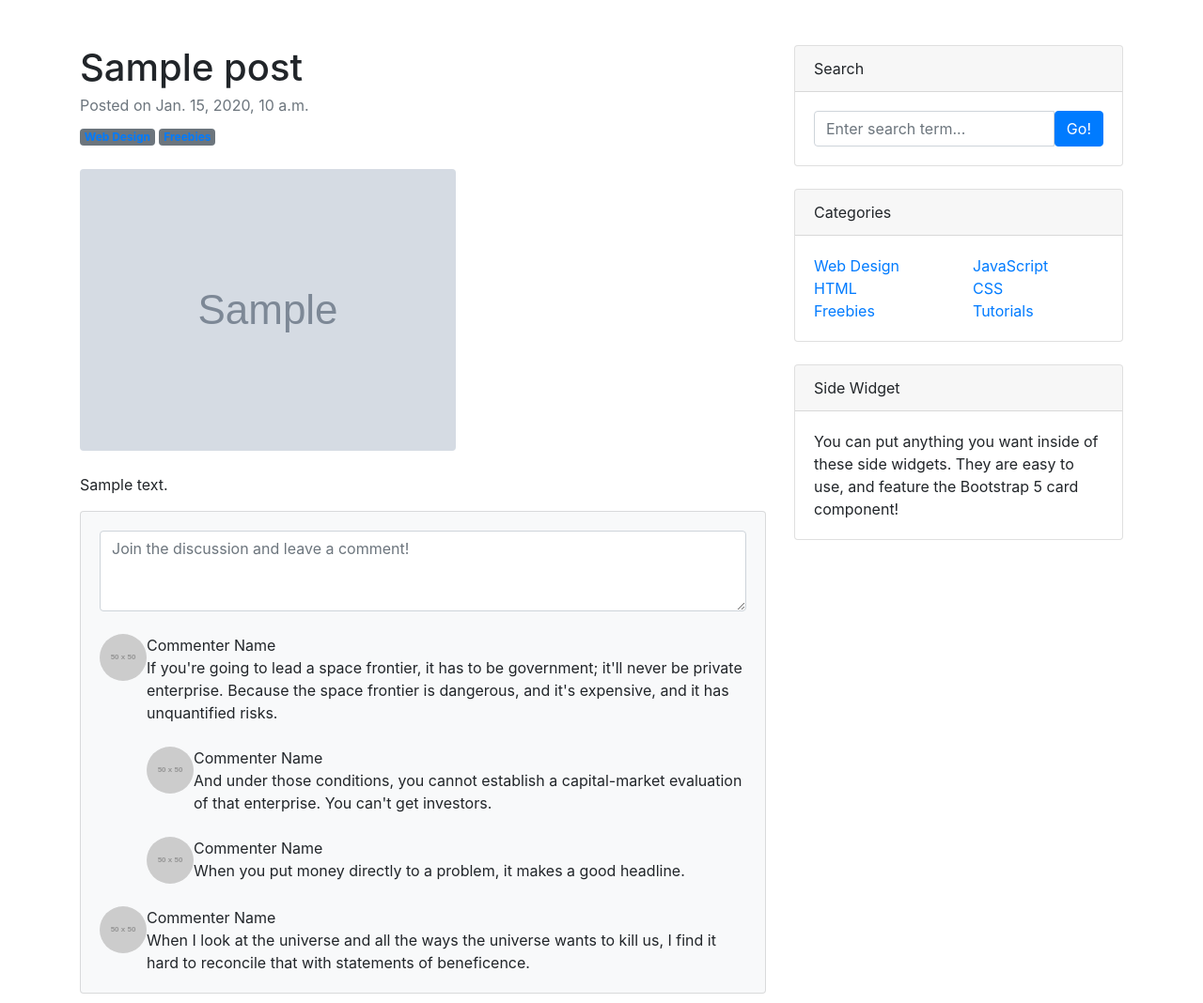
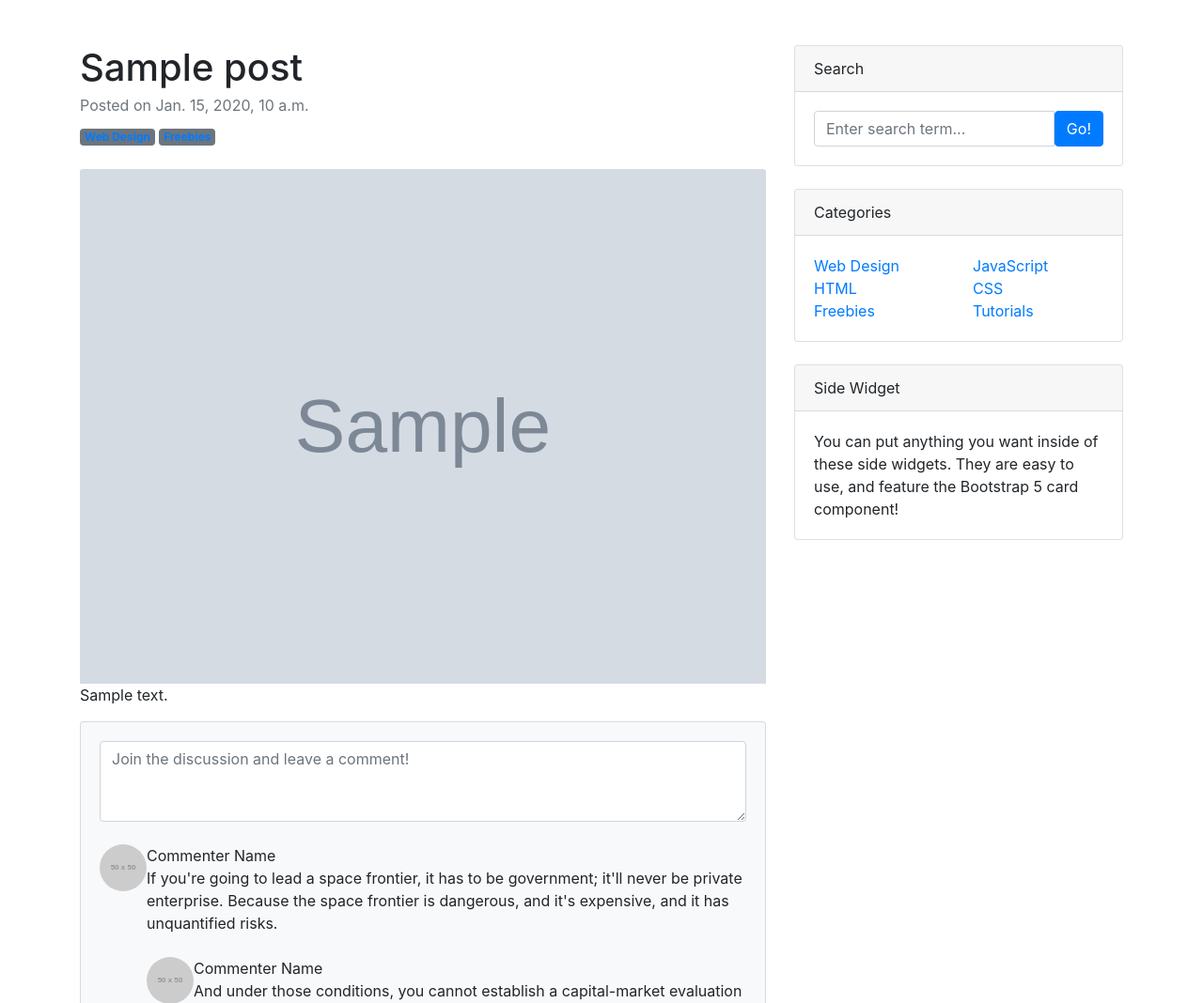
Before and after one commit to kyj119/capstone_django, a Django app: page /blog/1/ in a window 1280 px wide. Shown: the part 56-1124 px from the top of the page at 94% size. Run offline with Django 4.2, Linux system fonts and the light colour scheme; tables that the repository leaves empty hold one stand-in row (values such as "Sample post"); grey boxes marked "Sample" are stand-in pictures; grey boxes labelled with a size stand in for pictures from a placeholder-image service; some libraries are stand-ins or nearby versions.

Commit message:
if문을 이용해서 이미지문제 해결

```diff
--- a/blog/templates/blog/post_detail.html
+++ b/blog/templates/blog/post_detail.html
@@ -45,7 +45,11 @@
                     <a class="badge bg-secondary text-decoration-none link-light" href="#!">Freebies</a>
                 </header>
                 <!-- Preview image figure-->
-                <figure class="mb-4"><img class="img-fluid rounded" src="{{ post.head_image.url }}" alt="{{ post.title }}" /></figure>
+                {% if post.head_image %}
+                <img class="card-img-top" src="{{ post.head_image.url }}" alt="{{ p.title }}" />
+                {% else %}
+                <img class="card-img-top" src="https://picsum.photos/seed/{{ post.id }}/700/300" alt="{{ p.title }}" />
+                {% endif %}
                 <!-- Post content-->
                 <p>{{ post.content }}</p>
             </article>
--- a/blog/templates/blog/post_list.html
+++ b/blog/templates/blog/post_list.html
@@ -83,8 +83,13 @@
                 <h1>Blog</h1>
                 {% for p in post_list %}
                 <div class="card mb-4">
+                    {% if p.head_image %}
                     <a href="#!"><img class="card-img-top" src="{{ p.head_image.url }}"
                             alt="{{ p.title }}" /></a>
+                    {% else %}
+                    <a href="#!"><img class="card-img-top" src="https://picsum.photos/seed/{{ p.id }}/700/300"
+                            alt="{{ p.title }}" /></a>
+                    {% endif %}
                     <div class="card-body">
                         <div class="small text-muted">January 1, 2023</div>
                         <h2 class="card-title">{{ p.title }}</h2>
```
